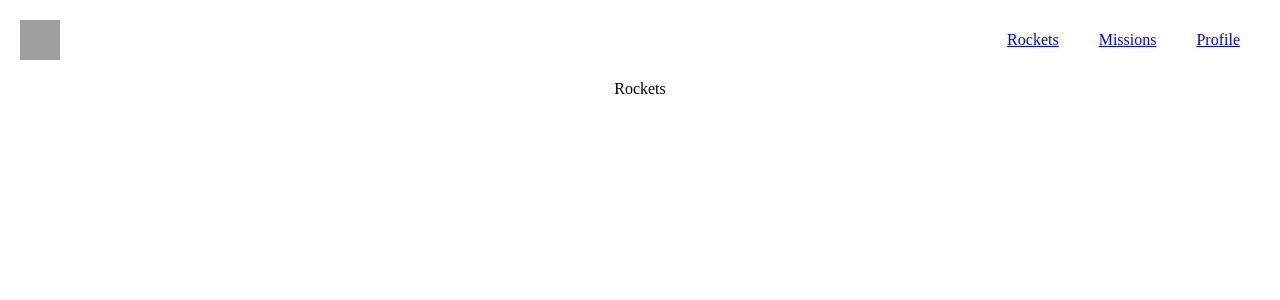
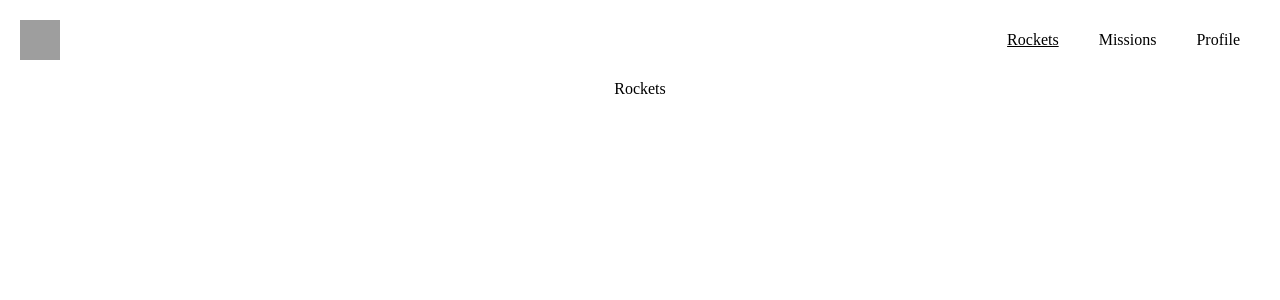
Before and after one commit to AkshithaReddy1899/react-group-project, a React (Create React App) app: page / in a window 1280 px wide. Shown: the top 300 px of the page. Built offline with nearby package versions, Linux system fonts and the light colour scheme; grey boxes are pictures that could not be loaded.

Commit message:
Navigation active class

```diff
--- a/src/App.css
+++ b/src/App.css
@@ -22,10 +22,13 @@ nav {
 
 .nav-list li {
   margin: 10px 20px;
-  text-decoration: none;
 }
 
-.nav-active {
-  background: red;
-  padding: 30px;
+.nav-item {
+  text-decoration: none;
+  color: black;
 }
+
+.active {
+  text-decoration: underline;
+}
--- a/src/App.js
+++ b/src/App.js
@@ -5,15 +5,18 @@ import MissionsPage from './components/missions/MissionsPage';
 import ProfilePage from './components/ProfilePage';
 import RocketsPage from './components/rockets/RocketsPage';
 
-const App = () => (
+const App = () => {
+  console.log('hi');
+  return (
     <div className="App">
       <Header />
       <Routes>
-      <Route exact path="/" element={<RocketsPage />} />
+        <Route path="/" element={<RocketsPage />} />
         <Route path="/mission" element={<MissionsPage />} />
         <Route path="/profile" element={<ProfilePage />} />
       </Routes>
     </div>
   );
+};
 
 export default App;
--- a/src/components/Header.jsx
+++ b/src/components/Header.jsx
@@ -11,19 +11,13 @@ const Header = () => (
     />
     <ul className="nav-list">
       <li>
-        <NavLink exact to="/" activeClassName="active">
-          Rockets
-        </NavLink>
+        <NavLink to="/" exact activeClassName="active" className="nav-item">Rockets</NavLink>
       </li>
       <li>
-        <NavLink to="/mission" activeClassName="active">
-          Missions
-        </NavLink>
+        <NavLink to="/mission" exact activeClassName="active" className="nav-item">Missions</NavLink>
       </li>
       <li>
-        <NavLink to="/profile" activeClassName="active">
-          Profile
-        </NavLink>
+        <NavLink to="/profile" exact activeClassName="active" className="nav-item">Profile</NavLink>
       </li>
     </ul>
   </nav>
```
Lines whose indentation alone changed are shown as unchanged.
